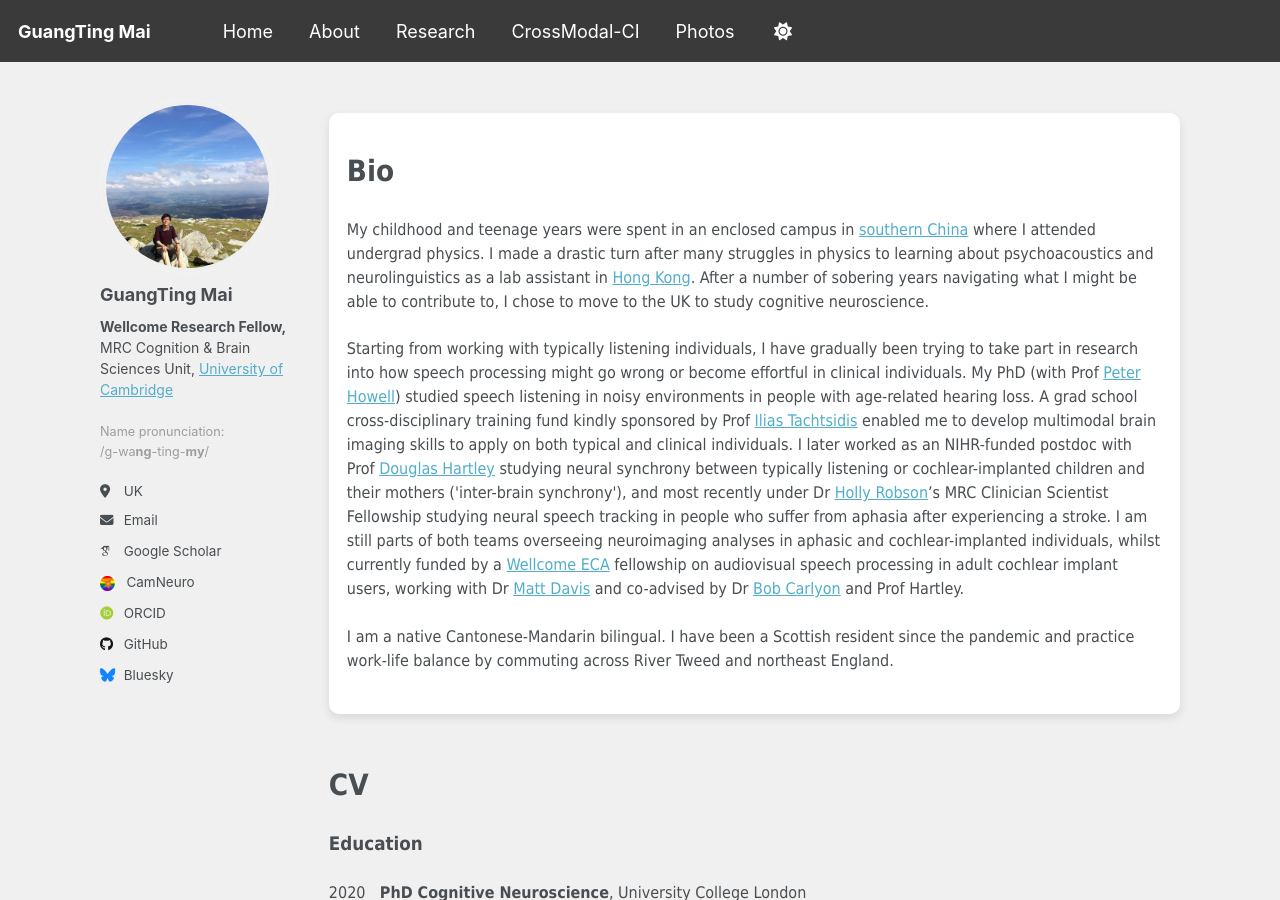
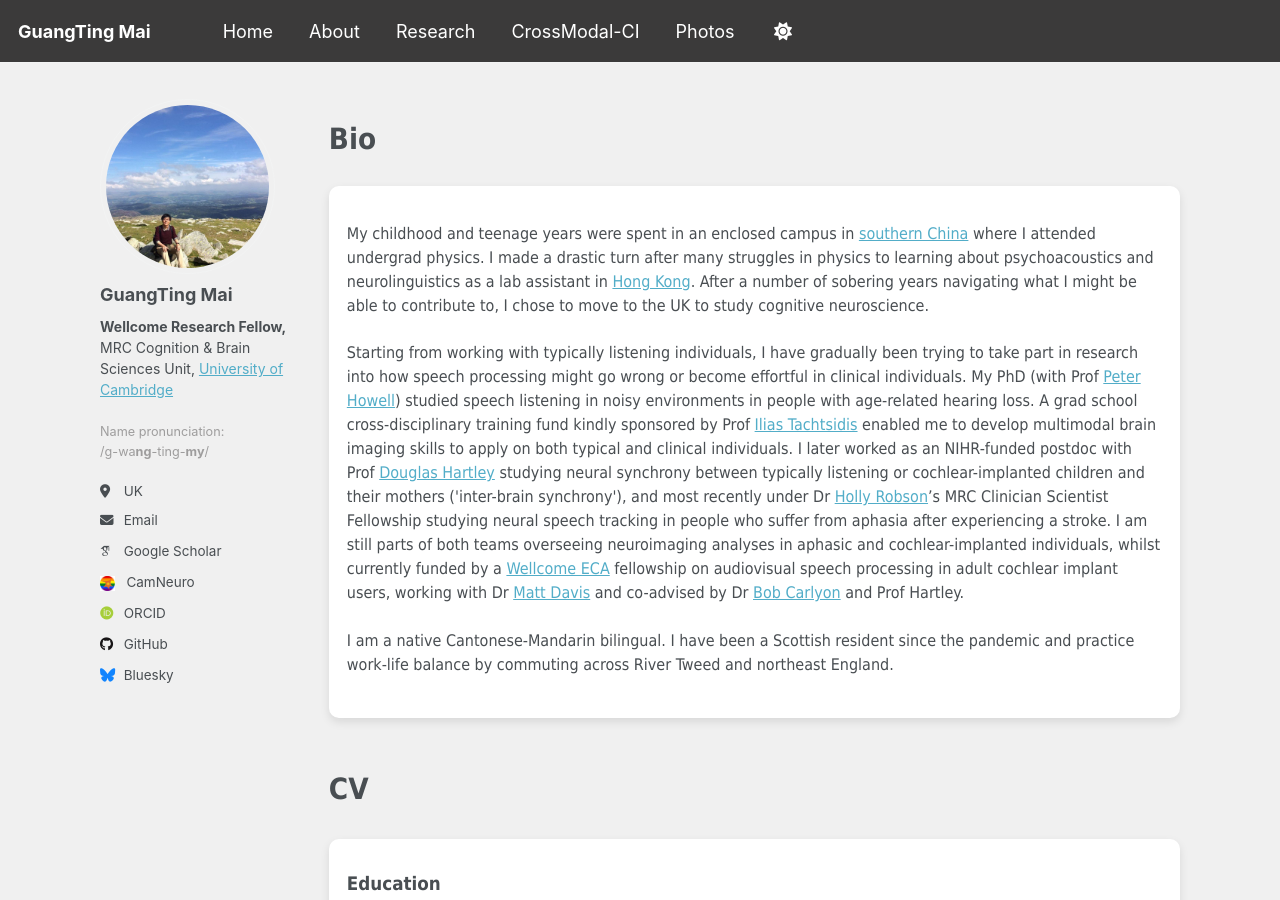
Before and after one commit to guangtingmai/guangtingmai.github.io, a Jekyll site: the page built from _pages/about.html, in a window 1280 px wide and 900 px high. Built offline with Jekyll 4.4.1, drawn with Linux system fonts in a browser that asks for light colours; some web fonts are replaced.

Commit message:
Update about.html

```diff
--- a/_pages/about.html
+++ b/_pages/about.html
@@ -4,9 +4,8 @@ title: ""
 permalink: /about/
 author_profile: true
 ---
-<div class="grey-background">
+<p><span style="font-size: 22pt;font-family: Tahoma;line-height: 1.55;display: block"><strong>Bio</strong></span></p>
 <div class="white-frame">
-<p><span style="font-size: 22pt;font-family: Tahoma;line-height: 1.55;display: block"><strong>Bio</strong></span></p>
 <p><span style="font-size: 12pt;font-family: Tahoma;line-height: 1.5;display: block;margin-bottom: 0.2vh">My childhood and teenage years were spent in an enclosed
   campus in <a href="https://en.wikipedia.org/wiki/Sun_Yat-sen_University">southern China</a> where I attended undergrad physics. I made a
   drastic turn after many struggles in physics to learning about psychoacoustics and neurolinguistics as a lab assistant in <a href="https://www.ee.cuhk.edu.hk/~lel/research/index.html">Hong Kong</a>.
@@ -25,10 +24,10 @@ author_profile: true
 <p><span style="font-size: 12pt;font-family: Tahoma;line-height: 1.5;display: block;margin-bottom: 0.2vh">I am a native Cantonese-Mandarin bilingual. I have been a
   Scottish resident since the pandemic and practice work-life balance by commuting across River Tweed and northeast England.</span></p>
 </div>
-</div>
 
 <br>
 <p><span style="font-size: 22pt;font-family: Tahoma;line-height: 1.8;display: block"><strong>CV</strong></span></p>
+<div class="white-frame">
 <p><span style="font-size: 14pt;font-family: Tahoma;line-height: 1;display: block"><strong>Education</strong></span></p>
 <p>
   <span style="font-size: 12pt;font-family: Tahoma;line-height: 2;display: block;">2020&emsp;<strong>PhD Cognitive Neuroscience</strong>, University College London</span>
@@ -53,3 +52,4 @@ author_profile: true
   <span style="font-size: 12pt;font-family: Tahoma;line-height: 1.4;display: block;">2009-2013&emsp;<strong>Research Assistant</strong>
   <span style="font-size: 12pt;font-family: Tahoma;line-height: 1.5;display: block;">&emsp;&emsp;&emsp;&emsp;&emsp;&ensp;&nbsp;Department of Electronic Engineering, Chinese University of Hong Kong</span>
 </p>
+<div class="white-frame">
```
